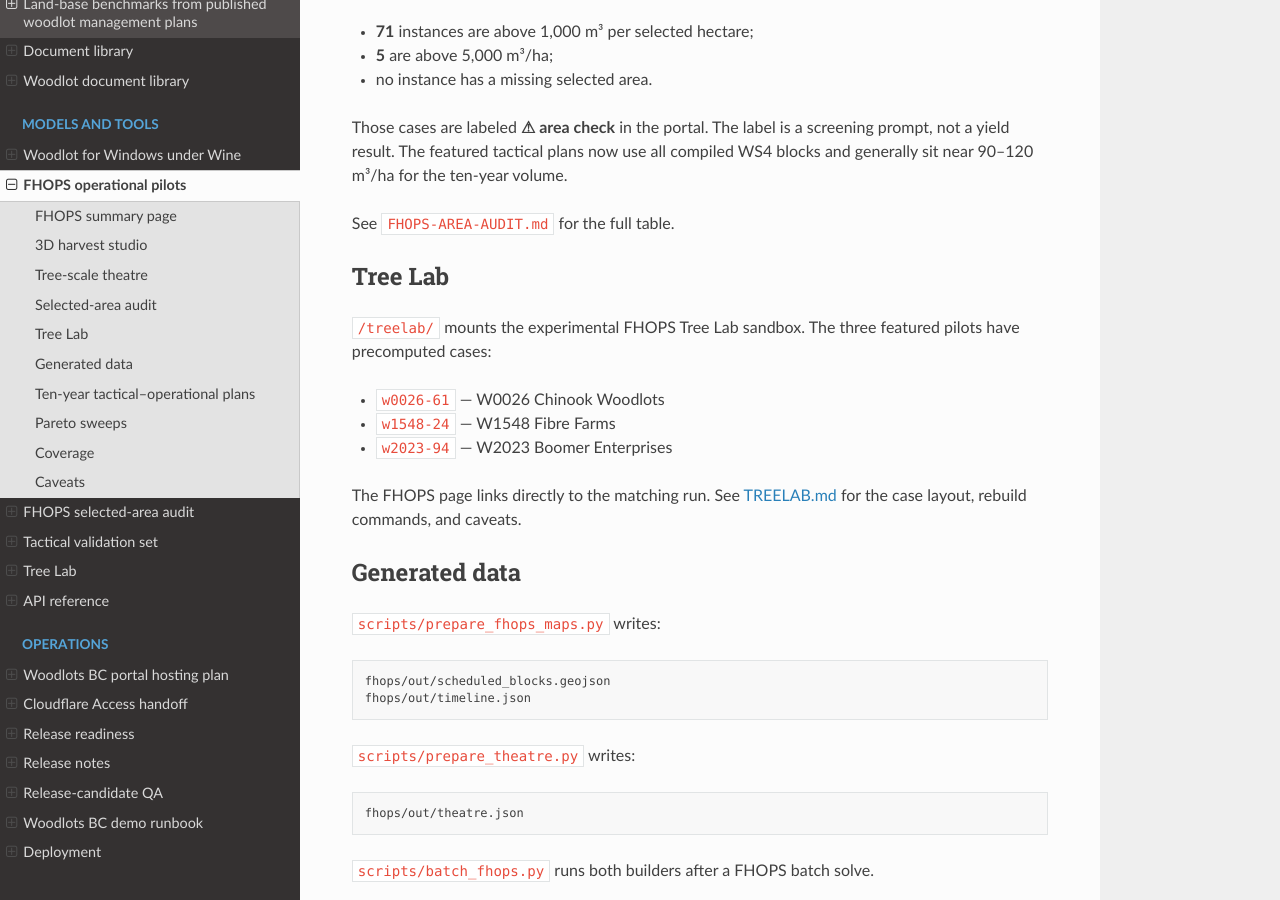
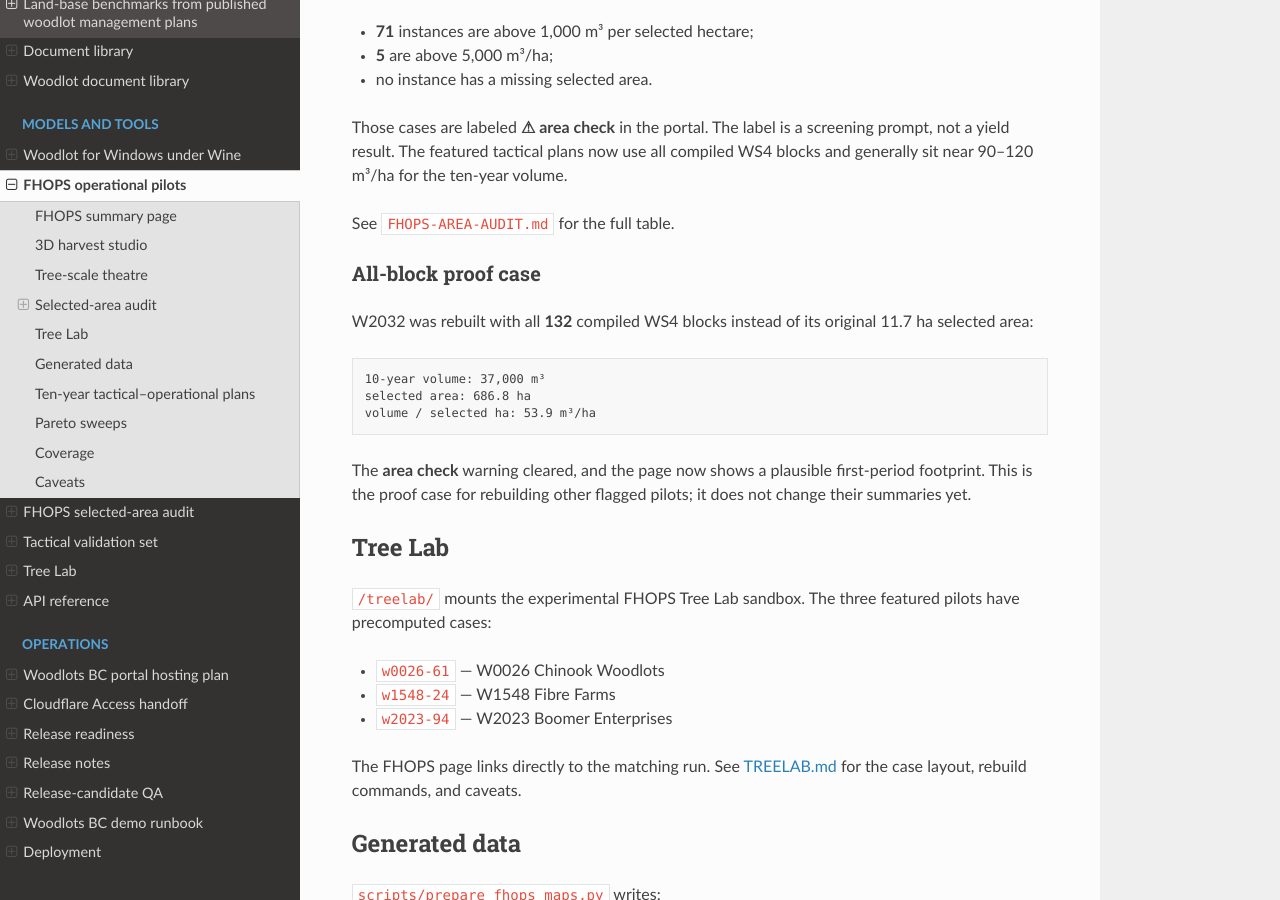
Before and after one commit to UBC-FRESH/fresh-woodlots, a Sphinx documentation site: the page built from docs/FHOPS.md, in a window 1280 px wide and 900 px high, scrolled down 1376 px. Built offline with Sphinx 7.4.7 and the Read the Docs theme 3.1.0, drawn with Linux system fonts in a browser that asks for light colours.

Commit message:
Prove all-block FHOPS rebuild on W2032

````diff
--- a/docs/FHOPS-AREA-AUDIT.csv
+++ b/docs/FHOPS-AREA-AUDIT.csv
@@ -767,7 +767,7 @@ W2023,wl-w2023,tactical_operational,120,635.28,58330.0,91.8,ok,
 W2024,wl-w2024,first_period,2,63.78,30000.0,470.4,ok,
 W2027,wl-w2027,first_period,1,0.73,19080.0,26042.3,extreme,volume per selected hectare is extreme
 W2031,wl-w2031,first_period,27,180.85,28900.0,159.8,ok,
-W2032,wl-w2032,first_period,5,11.66,37000.0,3174.1,check,volume per selected hectare is high
+W2032,wl-w2032,first_period,132,686.85,37000.0,53.9,ok,
 W2034,wl-w2034,first_period,2,17.22,13090.0,760.3,ok,
 W2044,wl-w2044,first_period,2,29.08,31800.0,1093.6,check,volume per selected hectare is high
 W2045,wl-w2045,first_period,4,35.32,22340.0,632.5,ok,
--- a/docs/FHOPS.md
+++ b/docs/FHOPS.md
@@ -64,6 +64,21 @@ compiled WS4 blocks and generally sit near 90–120 m³/ha for the ten-year
 volume.
 
 See [`FHOPS-AREA-AUDIT.md`](FHOPS-AREA-AUDIT.md) for the full table.
+
+### All-block proof case
+
+W2032 was rebuilt with all **132** compiled WS4 blocks instead of its original
+11.7 ha selected area:
+
+```text
+10-year volume: 37,000 m³
+selected area: 686.8 ha
+volume / selected ha: 53.9 m³/ha
+```
+
+The **area check** warning cleared, and the page now shows a plausible
+first-period footprint. This is the proof case for rebuilding other flagged
+pilots; it does not change their summaries yet.
 
 ## Tree Lab
 
--- a/docs/reports/release-candidate-qa.json
+++ b/docs/reports/release-candidate-qa.json
@@ -1,9 +1,9 @@
 {
-  "generated_at": "2026-11-12T05:59:22Z",
+  "generated_at": "2026-11-12T06:13:45Z",
   "base": "http://127.0.0.1:8795",
   "instances": 798,
   "failures": 0,
-  "elapsed_s": 15.0,
+  "elapsed_s": 15.1,
   "checks": 11,
   "read_only": true,
   "write_checks": [
````
Also changed, not shown: docs/FHOPS-AREA-AUDIT.md (+6 -6 lines), docs/QA-POPULATION.md (+2 -2 lines), 2 other files.
